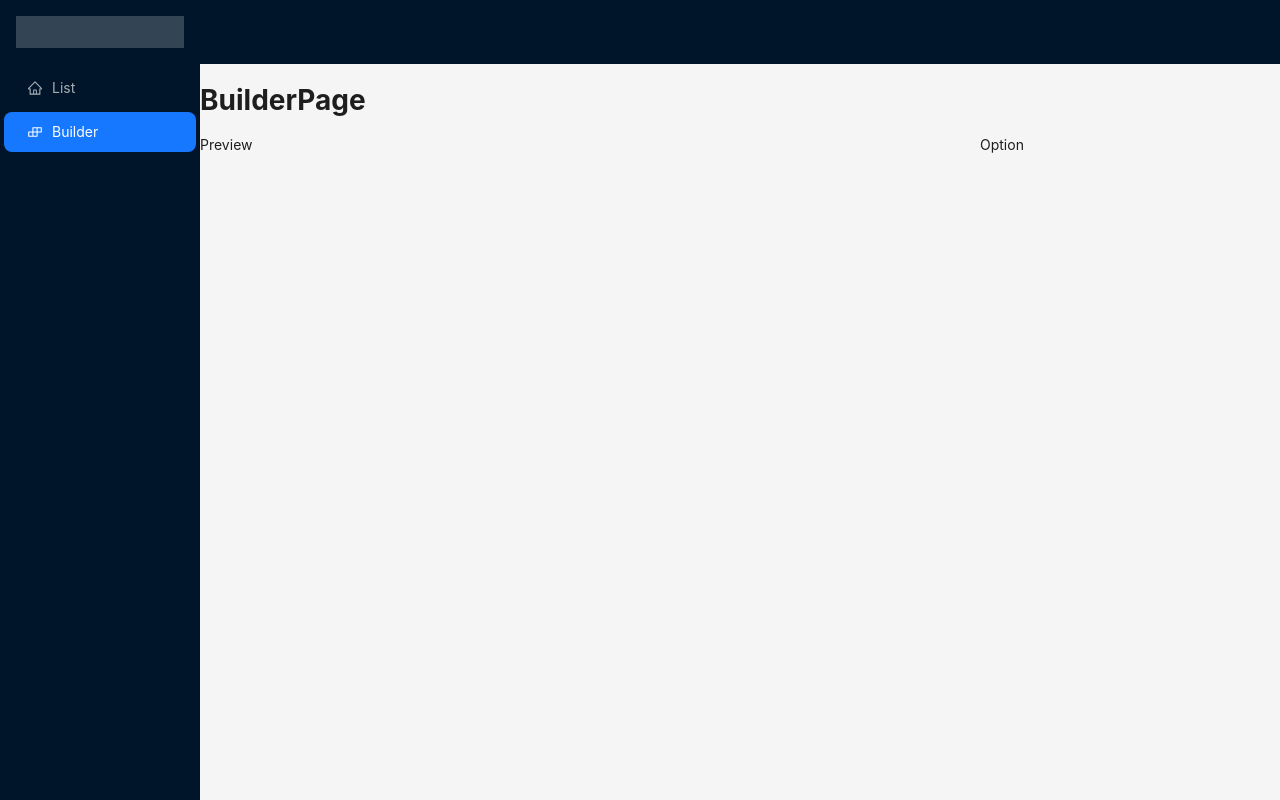
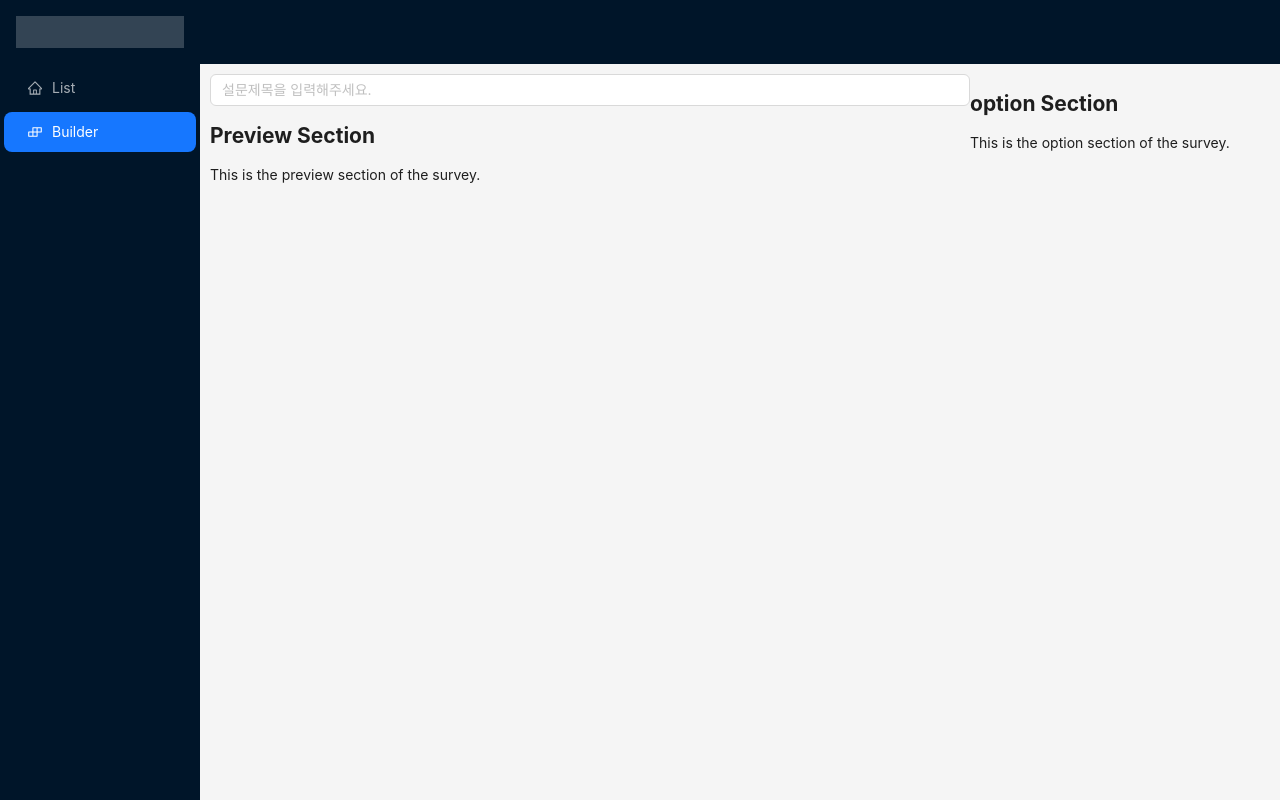
Before and after one commit to roto1212/survey-pie-admin, a React (Create React App) app: page /builder in a window 1280 px wide. Built offline with nearby package versions, Linux system fonts and the light colour scheme.

Commit message:
컴포넌트 추가 및 BuilderPage 수정: Card, OptionSection, PreviewSection 컴포넌트를 추가하고, BuilderPage에서 레이아웃 및 입력 필드를 개선했습니다.

```diff
--- /dev/null
+++ b/src/components/OptionSection/index.js
@@ -0,0 +1,10 @@
+function OptionSection() {
+  return (
+    <div className="option-section">
+      <h2>option Section</h2>
+      <p>This is the option section of the survey.</p>
+    </div>
+  );
+}
+
+export default OptionSection;
--- /dev/null
+++ b/src/components/PreviewSection/index.js
@@ -0,0 +1,10 @@
+function PreviewSection() {
+  return (
+    <div className="preview-section">
+      <h2>Preview Section</h2>
+      <p>This is the preview section of the survey.</p>
+    </div>
+  );
+}
+
+export default PreviewSection;
--- a/src/layouts/MainLayout.js
+++ b/src/layouts/MainLayout.js
@@ -48,7 +48,7 @@ function MainLayout({ children, selectedKey }) {
 			</Sider>
 			<Layout>
 				<Header />
-				<Content>{children}</Content>
+				<Content style={{margin: "10px"}}>{children}</Content>
 			</Layout>
 		</Layout>
 	);
--- a/src/pages/BuilderPage.js
+++ b/src/pages/BuilderPage.js
@@ -1,17 +1,21 @@
-import {Col, Row} from "antd";
+import {Col, Input, Row} from "antd";
 
+import OptionSection from "../components/OptionSection";
+import PreviewSection from "../components/PreviewSection";
 import MainLayout from "../layouts/MainLayout";
 function BuilderPage() {
   return (
-		<div>
     <MainLayout selectedKey="builder">
-				<h1>BuilderPage</h1>
       <Row>
-          <Col flex="auto">Preview</Col>
-          <Col flex="300px">Option</Col>
+        <Col flex="auto">
+          <Input style={{}} placeholder="설문제목을 입력해주세요." />
+          <PreviewSection />
+        </Col>
+        <Col flex="300px">
+          <OptionSection />
+        </Col>
       </Row>
     </MainLayout>
-		</div>
   );
 }
 
```
Also changed, not shown: src/components/Card/index.js (added, +29 -0 lines). Lines whose indentation alone changed are shown as unchanged.
